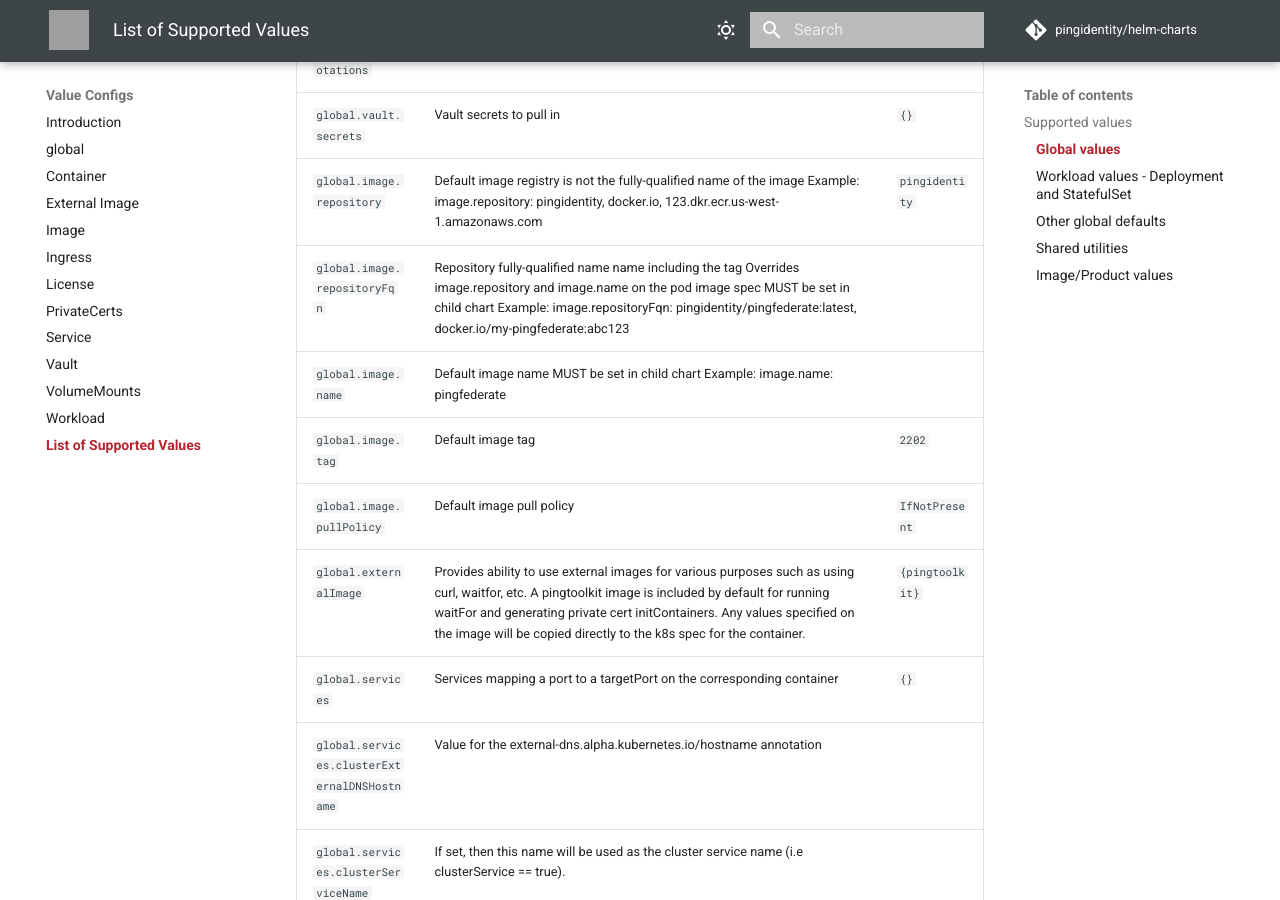
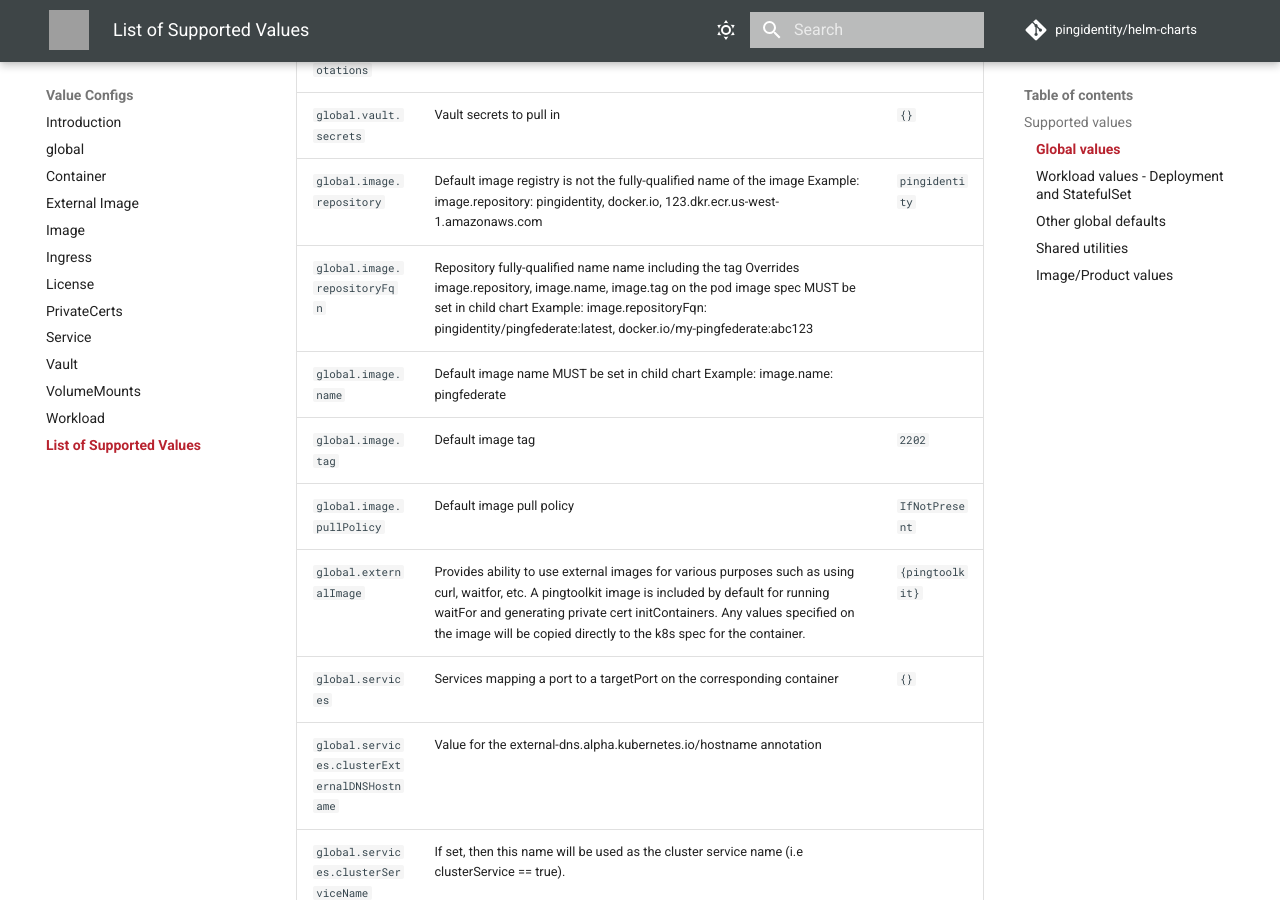
Before and after one commit to pingidentity/helm-charts, an MkDocs documentation site: the page built from docs/config/supported-values.md, in a window 1280 px wide and 900 px high, scrolled down 2006 px. Built offline with MkDocs 1.6.1 and Material for MkDocs 9.7.7, drawn with Linux system fonts in a browser that asks for light colours; comment, search, counter and statistics services are not loaded; grey boxes are pictures that could not be loaded.

Commit message:
Added overrides docs

```diff
--- a/docs/config/supported-values.md
+++ b/docs/config/supported-values.md
@@ -29,7 +29,7 @@
 | `global.vault.hashicorp.annotations`         | Annotation names, which will be appended to 'vault.hashicorp.com/' in the annotation                                                                                                                                                                                                                                                                            |                 |
 | `global.vault.secrets`                       | Vault secrets to pull in                                                                                                                                                                                                                                                                                                                                        | `{}`            |
 | `global.image.repository`                    | Default image registry is not the fully-qualified name of the image Example: image.repository: pingidentity, docker.io, 123.dkr.ecr.us-west-1.amazonaws.com                                                                                                                                                                                                     | `pingidentity`  |
-| `global.image.repositoryFqn`                 | Repository fully-qualified name name including the tag Overrides image.repository and image.name on the pod image spec MUST be set in child chart Example: image.repositoryFqn: pingidentity/pingfederate:latest, docker.io/my-pingfederate:abc123                                                                                                                                                   |                 |
+| `global.image.repositoryFqn`                 | Repository fully-qualified name name including the tag Overrides image.repository, image.name, image.tag on the pod image spec MUST be set in child chart Example: image.repositoryFqn: pingidentity/pingfederate:latest, docker.io/my-pingfederate:abc123                                                                                                                                                   |                 |
 | `global.image.name`                          | Default image name MUST be set in child chart Example: image.name: pingfederate                                                                                                                                                                                                                                                                                 |                 |
 | `global.image.tag`                           | Default image tag                                                                                                                                                                                                                                                                                                                                               | `2202`          |
 | `global.image.pullPolicy`                    | Default image pull policy                                                                                                                                                                                                                                                                                                                                       | `IfNotPresent`  |
```
Also changed, not shown: 1 other file.
